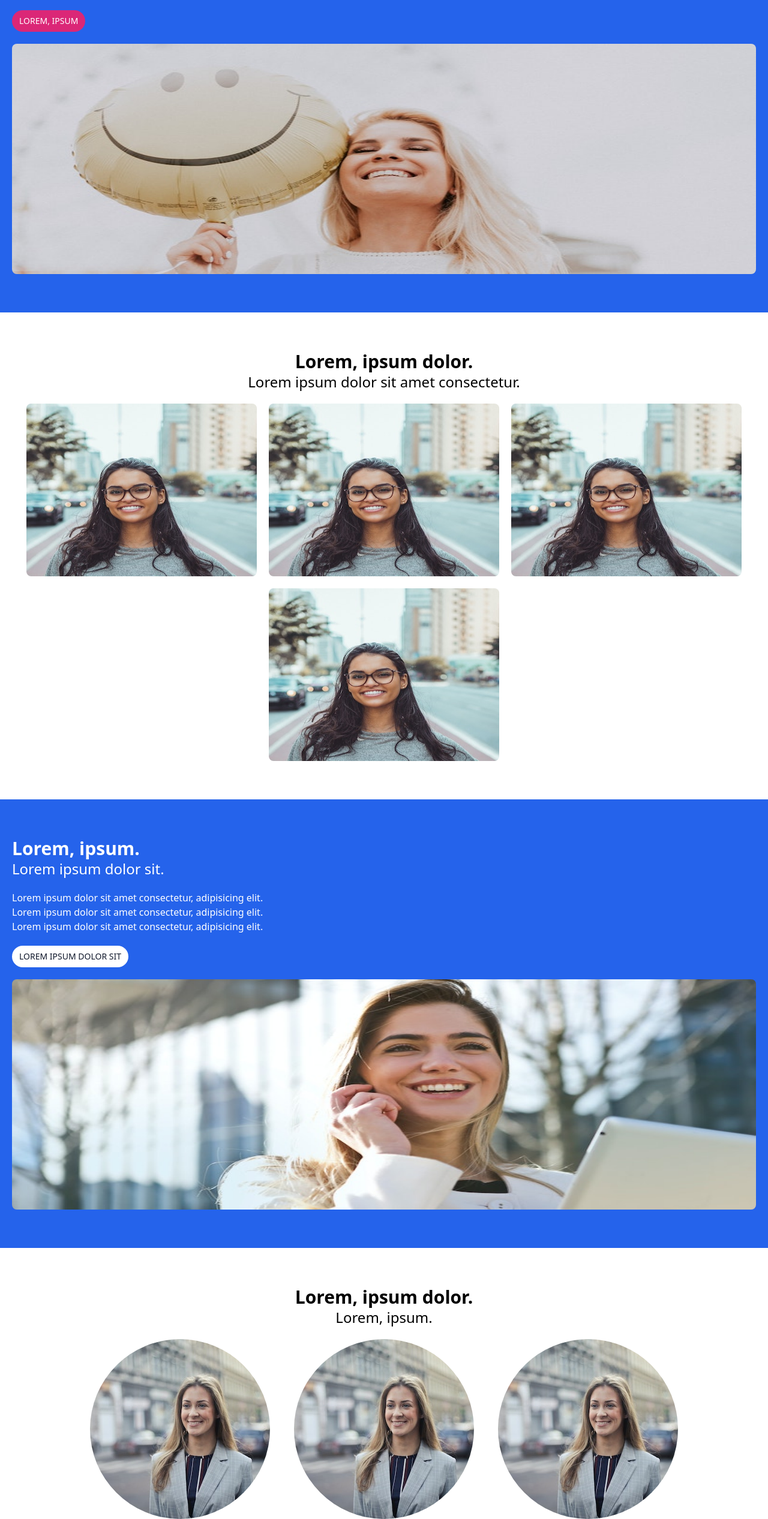
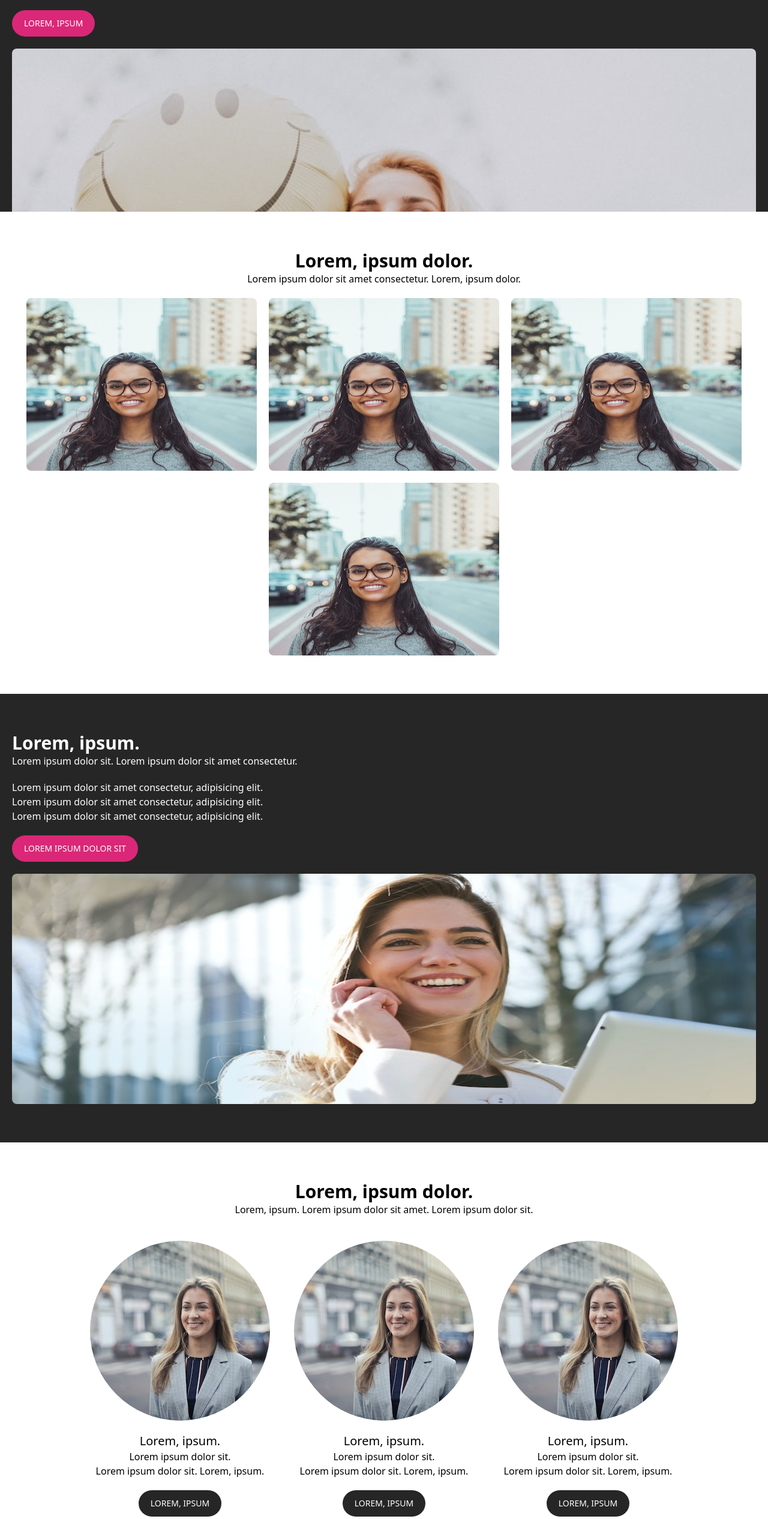
Before and after one commit to isakgranqvist2021/landing-page, a website: page public/index.html in a window 1280 px wide. Shown: the part 267-2800 px from the top of the page at 60% size. Drawn offline with nearby package versions, Linux system fonts and the light colour scheme.

Commit message:
change styles

```diff
--- a/public/index.html
+++ b/public/index.html
@@ -15,7 +15,7 @@
         </a>
 
         <a
-          class="bg-blue-600 text-white px-3 p-2 rounded-3xl text-sm uppercase w-fit font-medium hover:bg-blue-500"
+          class="bg-neutral-800 text-white px-3 py-2 rounded-3xl text-sm uppercase w-fit font-medium hover:bg-neutral-700"
           href="#"
           >Lorem, ipsum</a
         >
@@ -23,9 +23,12 @@
     </nav>
 
     <main>
-      <header class="bg-blue-600 py-16">
+      <header
+        style="height: 70vh"
+        class="bg-neutral-800 py-16 relative overflow-hidden"
+      >
         <div
-          class="container px-5 mx-auto flex flex-col justify-around gap-5 2xl:flex-row 2xl:gap-0"
+          class="container h-full px-5 mx-auto flex flex-col justify-around gap-5 2xl:flex-row 2xl:items-center 2xl:gap-0"
         >
           <section class="flex flex-col gap-5 justify-center w-full">
             <h1 class="text-white text-5xl font-bold">
@@ -40,13 +43,13 @@
 
             <a
               href="#"
-              class="bg-pink-600 text-white text-center px-3 p-2 rounded-3xl text-sm uppercase w-fit font-medium hover:bg-pink-500"
+              class="bg-pink-600 text-white text-center px-5 py-3 rounded-3xl text-sm uppercase w-fit font-medium hover:bg-pink-500"
               >Lorem, ipsum</a
             >
           </section>
 
           <img
-            class="w-full h-96 rounded-lg"
+            class="rounded-lg"
             alt=""
             src="pexels-julia-avamotive-1236678.jpg"
           />
@@ -59,8 +62,8 @@
             <h3 class="text-center text-3xl font-semibold">
               Lorem, ipsum dolor.
             </h3>
-            <h4 class="text-center text-2xl">
-              Lorem ipsum dolor sit amet consectetur.
+            <h4 class="text-center">
+              Lorem ipsum dolor sit amet consectetur. Lorem, ipsum dolor.
             </h4>
           </div>
 
@@ -97,14 +100,16 @@
         </div>
       </section>
 
-      <section class="bg-blue-600 py-16 px-5">
+      <section class="bg-neutral-800 py-16 px-5">
         <div
           class="container mx-auto flex flex-col justify-between gap-5 2xl:flex-row 2xl:gap-0"
         >
           <section class="flex flex-col gap-5 justify-center w-full">
             <div>
               <h3 class="text-white text-3xl font-semibold">Lorem, ipsum.</h3>
-              <h4 class="text-white text-2xl">Lorem ipsum dolor sit.</h4>
+              <h4 class="text-white">
+                Lorem ipsum dolor sit. Lorem ipsum dolor sit amet consectetur.
+              </h4>
             </div>
 
             <div>
@@ -120,7 +125,7 @@
             </div>
 
             <a
-              class="bg-white text-slate-900 text-center px-3 p-2 rounded-3xl text-sm uppercase w-fit font-medium hover:bg-slate-200"
+              class="bg-pink-600 text-white text-center px-5 py-3 rounded-3xl text-sm uppercase w-fit font-medium hover:bg-pink-500"
               href="#"
               >Lorem ipsum dolor sit</a
             >
@@ -135,72 +140,74 @@
       </section>
 
       <section class="py-16 px-5">
-        <div class="container mx-auto flex flex-col gap-5">
+        <div class="container mx-auto flex flex-col gap-10">
           <div>
             <h3 class="text-center text-3xl font-semibold">
               Lorem, ipsum dolor.
             </h3>
-            <h4 class="text-center text-2xl">Lorem, ipsum.</h4>
+            <h4 class="text-center">
+              Lorem, ipsum. Lorem ipsum dolor sit amet. Lorem ipsum dolor sit.
+            </h4>
           </div>
 
-          <section class="flex justify-center gap-10 flex-wrap">
-            <article class="flex flex-col items-center gap-3">
+          <section class="flex justify-center gap-10 flex-wrap 2xl:gap-20">
+            <article class="flex flex-col items-center gap-5">
               <img
                 class="rounded-full"
                 src="pexels-andrea-piacquadio-785667.jpg"
                 alt=""
               />
-              <h5 class="text-xl font-medium">Lorem, ipsum.</h5>
 
-              <div>
+              <div class="flex flex-col items-center">
+                <h5 class="text-xl font-medium">Lorem, ipsum.</h5>
                 <p>Lorem ipsum dolor sit.</p>
-                <p>Lorem ipsum dolor sit.</p>
+                <p>Lorem ipsum dolor sit. Lorem, ipsum.</p>
               </div>
 
               <a
-                class="bg-blue-600 text-white px-3 p-2 rounded-3xl text-sm uppercase w-fit font-medium hover:bg-blue-500"
+                class="bg-neutral-800 text-white px-5 py-3 rounded-3xl text-sm uppercase w-fit font-medium hover:bg-neutral-700"
                 href="#"
               >
                 Lorem, ipsum</a
               >
             </article>
 
-            <article class="flex flex-col items-center gap-3">
+            <article class="flex flex-col items-center gap-5">
               <img
                 class="rounded-full"
                 src="pexels-andrea-piacquadio-785667.jpg"
                 alt=""
               />
-              <h5 class="text-xl font-medium">Lorem, ipsum.</h5>
 
-              <div>
+              <div class="flex flex-col items-center">
+                <h5 class="text-xl font-medium">Lorem, ipsum.</h5>
                 <p>Lorem ipsum dolor sit.</p>
-                <p>Lorem ipsum dolor sit.</p>
+                <p>Lorem ipsum dolor sit. Lorem, ipsum.</p>
               </div>
 
               <a
-                class="bg-blue-600 text-white px-3 p-2 rounded-3xl text-sm uppercase w-fit font-medium hover:bg-blue-500"
+                class="bg-neutral-800 text-white px-5 py-3 rounded-3xl text-sm uppercase w-fit font-medium hover:bg-neutral-700"
                 href="#"
               >
                 Lorem, ipsum
               </a>
             </article>
 
-            <article class="flex flex-col items-center gap-3">
+            <article class="flex flex-col items-center gap-5">
               <img
                 class="rounded-full"
                 src="pexels-andrea-piacquadio-785667.jpg"
                 alt=""
               />
-              <h5 class="text-xl font-medium">Lorem, ipsum.</h5>
 
-              <div>
+              <div class="flex flex-col items-center">
+                <h5 class="text-xl font-medium">Lorem, ipsum.</h5>
                 <p>Lorem ipsum dolor sit.</p>
-                <p>Lorem ipsum dolor sit.</p>
+                <p>Lorem ipsum dolor sit. Lorem, ipsum.</p>
               </div>
 
               <a
-                class="bg-blue-600 text-white px-3 p-2 rounded-3xl text-sm uppercase w-fit font-medium hover:bg-blue-500"
+                class="bg-neutral-800 text-white px-5 py-3 rounded-3xl text-sm uppercase w-fit font-medium hover:bg-neutral-700"
                 href="#"
               >
                 Lorem, ipsum</a
@@ -210,18 +217,18 @@
         </div>
       </section>
 
-      <section class="bg-blue-600 py-16 px-5">
-        <div class="container mx-auto flex flex-col items-center gap-5">
+      <section class="bg-neutral-800 py-16 px-5">
+        <div class="container mx-auto flex flex-col items-center gap-10">
           <div>
             <h3 class="text-center text-white text-3xl font-semibold">
               Lorem, ipsum.
             </h3>
-            <h4 class="text-center text-white text-2xl">
-              Lorem ipsum dolor sit.
+            <h4 class="text-center text-white">
+              Lorem ipsum dolor sit. Lorem ipsum dolor sit.
             </h4>
           </div>
 
-          <section class="flex justify-center gap-10 flex-wrap">
+          <section class="flex justify-center gap-10 flex-wrap 2xl:gap-20">
             <img
               class="rounded-full"
               src="pexels-anastasiya-gepp-1462637.jpg"
@@ -241,18 +248,18 @@
 
           <div>
             <p class="text-center text-white">
-              Lorem ipsum dolor sit amet consectetur adipisicing elit.
+              Lorem ipsum dolor sit amet consectetur
             </p>
             <p class="text-center text-white">
               Lorem ipsum dolor sit amet consectetur adipisicing elit.
             </p>
             <p class="text-center text-white">
-              Lorem ipsum dolor sit amet consectetur adipisicing elit.
+              Lorem ipsum dolor sit amet consectetur elit.
             </p>
           </div>
 
           <a
-            class="bg-white text-slate-900 text-center px-3 p-2 rounded-3xl text-sm uppercase w-fit font-medium hover:bg-slate-200"
+            class="bg-pink-600 text-white text-center px-5 py-3 rounded-3xl text-sm uppercase w-fit font-medium hover:bg-pink-500"
             href="#"
           >
             Lorem, ipsum</a
@@ -265,7 +272,7 @@
           <h3 class="text-3xl font-semibold">Lorem, ipsum dolor.</h3>
 
           <a
-            class="bg-blue-600 text-white px-3 p-2 rounded-3xl text-sm uppercase w-fit font-medium hover:bg-blue-500"
+            class="bg-neutral-800 text-white px-5 py-3 rounded-3xl text-sm uppercase w-fit font-medium hover:bg-neutral-700"
             href="#"
             >Lorem, ipsum</a
           >
```
